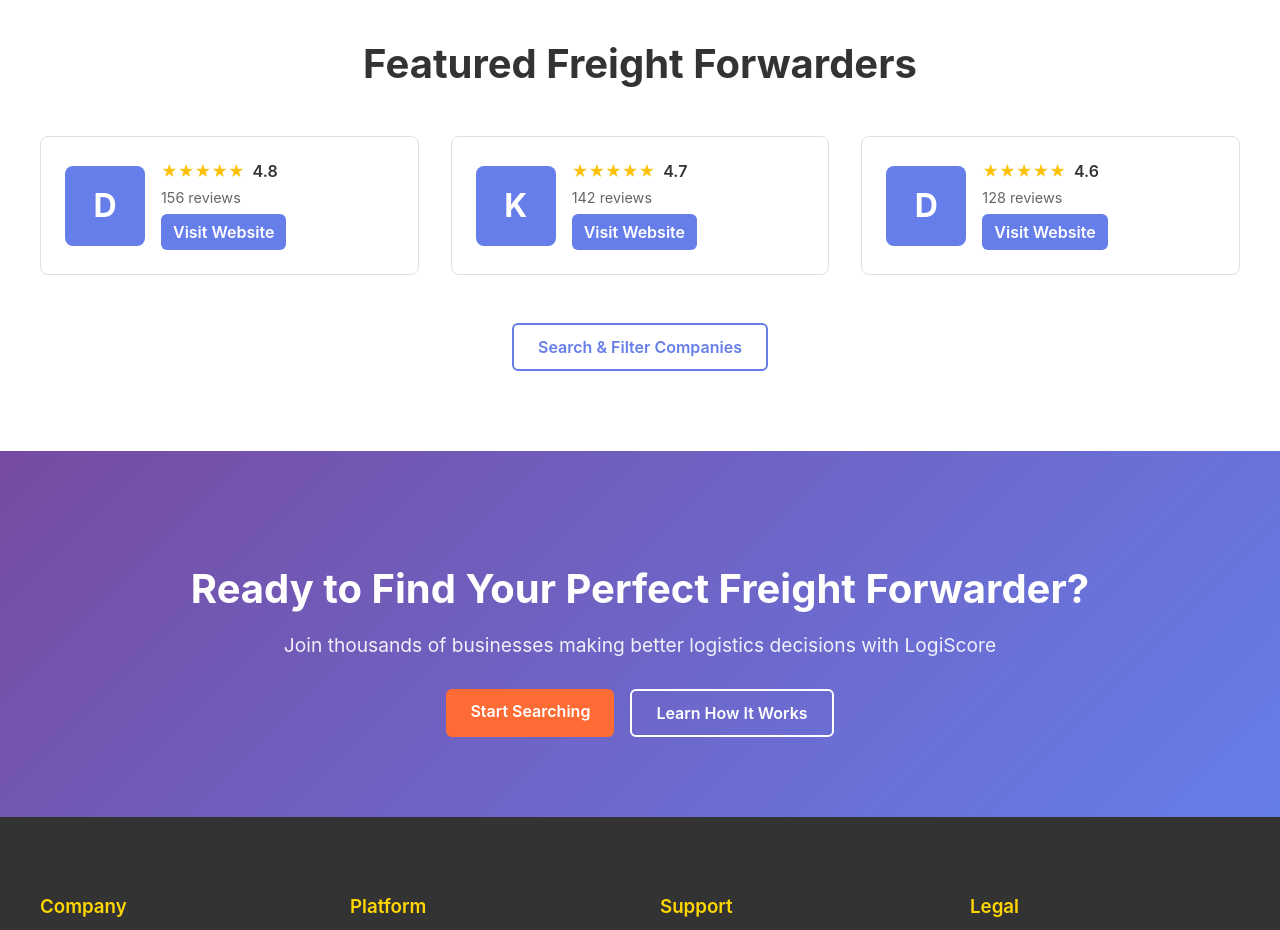
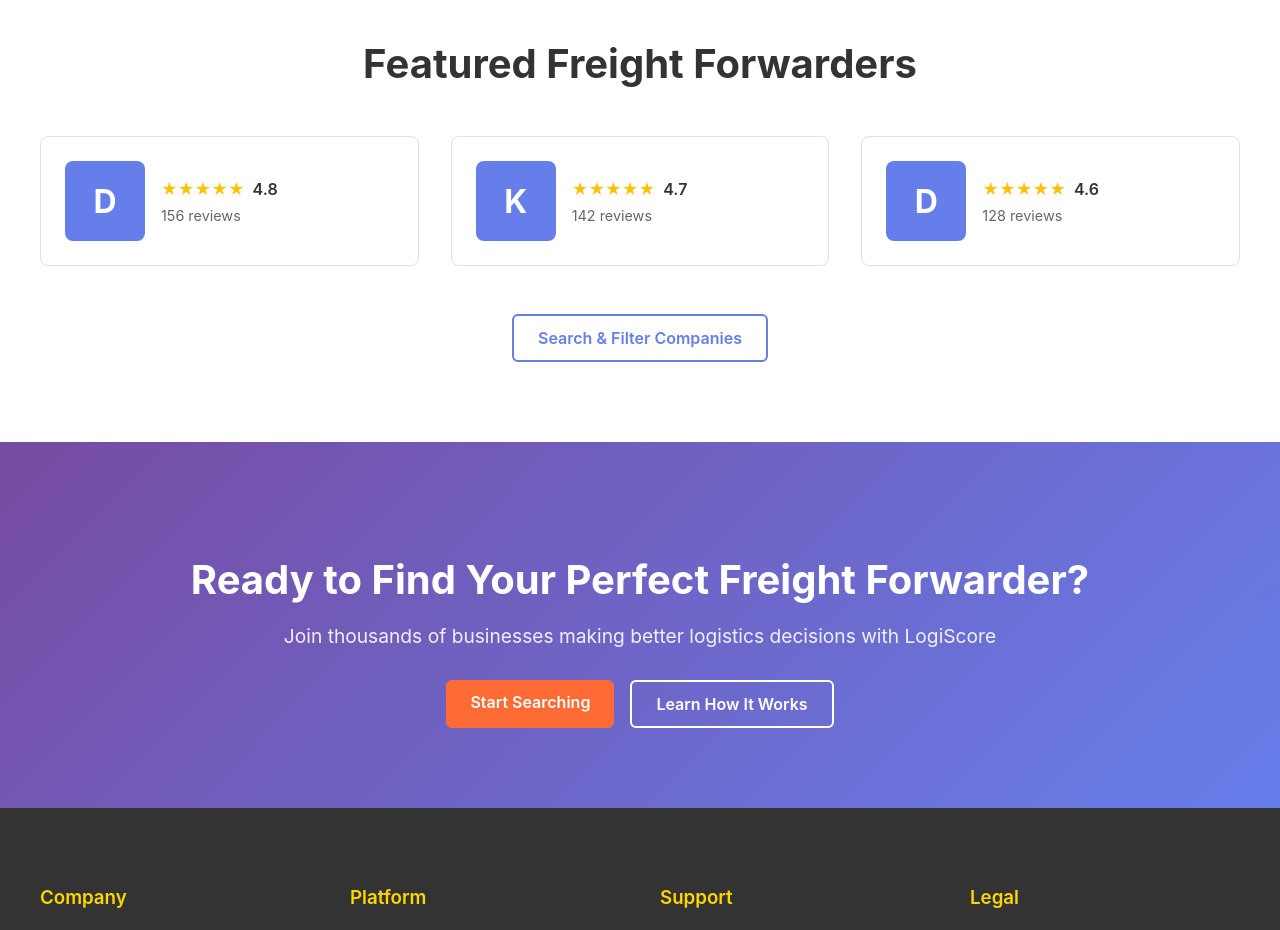
Before and after one commit to LogiScore/frontend, a SvelteKit app: page / in a window 1280 px wide. Shown: the part 1180-2110 px from the top of the page. Built offline with nearby package versions, Linux system fonts and the light colour scheme; no server answers.

Commit message:
Update +page.svelte

```diff
--- a/src/routes/+page.svelte
+++ b/src/routes/+page.svelte
@@ -76,6 +76,7 @@
       {:else if featuredCompanies.length > 0}
         <div class="companies-grid">
           {#each featuredCompanies as company}
+            <a href="/freight-forwarder/{company.id}" class="company-card-link">
               <div class="company-card">
                 <div class="company-logo">
                   {#if company.logo_url}
@@ -94,13 +95,9 @@
                   {#if company.review_count}
                     <p class="review-count">{company.review_count} reviews</p>
                   {/if}
-                {#if company.website}
-                  <a href={company.website} target="_blank" rel="noopener noreferrer" class="company-website">
-                    Visit Website
-                  </a>
-                {/if}
                 </div>
               </div>
+            </a>
           {/each}
         </div>
         <div class="text-center">
@@ -292,7 +289,13 @@
     transition: box-shadow 0.3s ease;
   }
 
-  .company-card:hover {
+  .company-card-link {
+    text-decoration: none;
+    color: inherit;
+    display: block;
+  }
+
+  .company-card-link:hover .company-card {
     box-shadow: 0 4px 12px rgba(0, 0, 0, 0.1);
   }
 
@@ -345,22 +348,6 @@
     color: #666;
     font-size: 0.9rem;
     margin: 0;
-  }
-
-  .company-website {
-    display: inline-block;
-    margin-top: 0.5rem;
-    padding: 8px 12px;
-    background-color: #667eea;
-    color: white;
-    border-radius: 6px;
-    text-decoration: none;
-    font-weight: 600;
-    transition: background-color 0.3s ease;
-  }
-
-  .company-website:hover {
-    background-color: #5a6268;
   }
 
   /* CTA Section */
```
Lines whose indentation alone changed are shown as unchanged.
